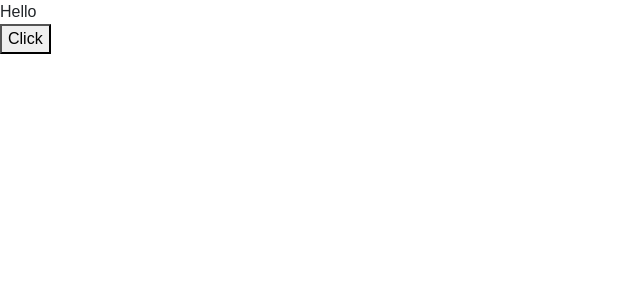
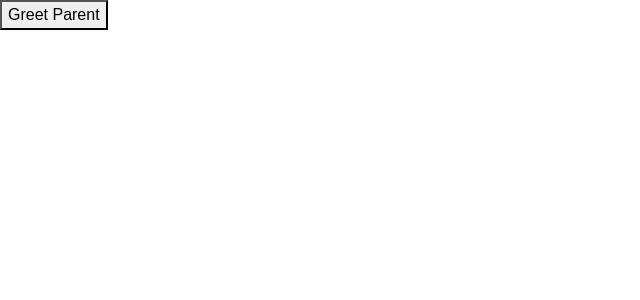
Before and after one commit to quylai/learning-react-redux, a React (Create React App) app in the folder client/: page / in a window 1280 px wide. Shown: the top 300 px of the page, without its empty margins (0-640 px from the left). Built offline with nearby package versions, Linux system fonts and the light colour scheme.

Commit message:
15 - methods as props; done

```diff
--- a/client/src/App.js
+++ b/client/src/App.js
@@ -4,8 +4,8 @@
 // import Welcome from "./components/Welcome.js";
 // import FunctionClick from "./components/FunctionClick.js";
 // import ClassClick from "./components/ClassClick.js";
-import EventBind from "./components/EventBind.js";
-
+// import EventBind from "./components/EventBind.js";
+import ParentComponent from "./components/ParentComponent.js";
 
 
 
@@ -13,11 +13,12 @@
   return(
     <>
     <div className="App">
+      <ParentComponent />
       {/* <Greet name="Diana" heroName="Wonder Woman" /> */}
       {/* <Welcome name="Bruce" heroName="Batman" /> */}
       {/* <FunctionClick /> */}
       {/* <ClassClick /> */}
-      <EventBind />
+      {/* <EventBind /> */}
 
 
     </div>
--- /dev/null
+++ b/client/src/components/ChildComponent.js
@@ -0,0 +1,10 @@
+import React from 'react'
+
+function ChildComponent(props) {
+  return (
+    <div>
+      <button onClick={() => props.greetHandler("child")}>Greet Parent</button>
+    </div>
+  )
+}
+export default ChildComponent
--- /dev/null
+++ b/client/src/components/ParentComponent.js
@@ -0,0 +1,27 @@
+import React, { Component } from 'react'
+import ChildComponent from './ChildComponent'
+
+class ParentComponent extends Component {
+  constructor(props) {
+    super(props)
+
+    this.state = {
+      parentName: "Parent"
+    }
+
+    this.greetParent = this.greetParent.bind(this);
+  }
+
+  greetParent(argZ) {
+    alert(`Hello ${this.state.parentName} from ${argZ}`)
+  }
+
+  render() {
+    return(
+    <div>
+      <ChildComponent greetHandler={this.greetParent}/>
+    </div>
+    )
+  }
+}
+export default ParentComponent
```
